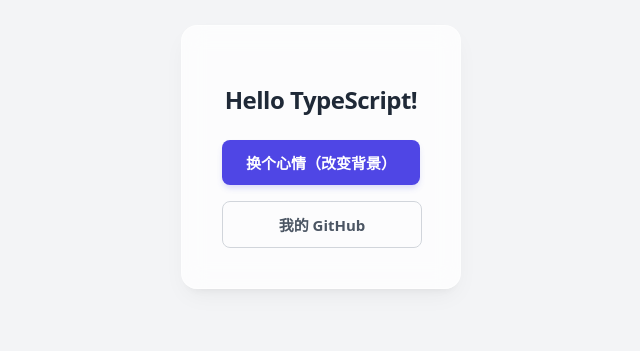
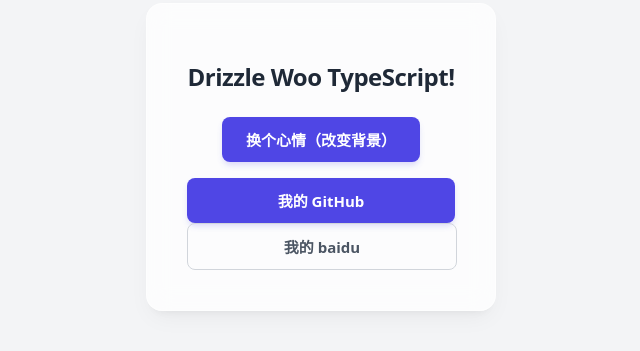
Before and after one commit to wuyajundeyouxiang/my_first_ts_site, a website built with Vite: page index.html in a window 1280 px wide. Shown: the part 243-594 px from the top of the page, without its empty margins (319-959 px from the left). Built offline with nearby package versions, Linux system fonts and the light colour scheme.

Commit message:
add new button and sync styles

```diff
--- a/index.html
+++ b/index.html
@@ -7,10 +7,11 @@
 </head>
 <body>
     <div class="container">
-        <h1>Hello TypeScript!</h1>
+        <h1>Drizzle Woo TypeScript!</h1>
         <button id="colorBtn">换个心情（改变背景）</button>
         <div class="links">
-            <a href="https://github.com" target="_blank" class="btn">我的 GitHub</a>
+            <a href="https://github.com" target="_blank" id="githubBtn" class="btn">我的 GitHub</a>
+            <a href="https://baidu.com" target="_blank" id="baidu" class="btn">我的 baidu</a>
         </div>
     </div>
     <!-- 引入编译后的 JS -->
--- a/style.css
+++ b/style.css
@@ -133,3 +133,23 @@
   color: var(--text-main);
   border-color: #9ca3af;
 }
+
+#githubBtn, #baiduSiteBtn {
+  background-color: var(--primary-color);
+  color: white;
+  border: none;
+  box-shadow: 0 4px 6px -1px rgba(79, 70, 229, 0.2);
+  width: 100%;             /* 撑满容器宽度 */
+  box-sizing: border-box;  /* 确保内边距不会把按钮挤变形 */
+}
+
+#githubBtn:hover, #baiduBtn:hover {
+  background-color: var(--primary-hover);
+  transform: translateY(-2px);
+  box-shadow: 0 10px 15px -3px rgba(79, 70, 229, 0.3);
+}
+
+/* 鼠标按下去（Active）那一瞬间的下沉反馈 */
+#githubBtn:active, #baiduBtn:active {
+  transform: translateY(0);
+}
```
